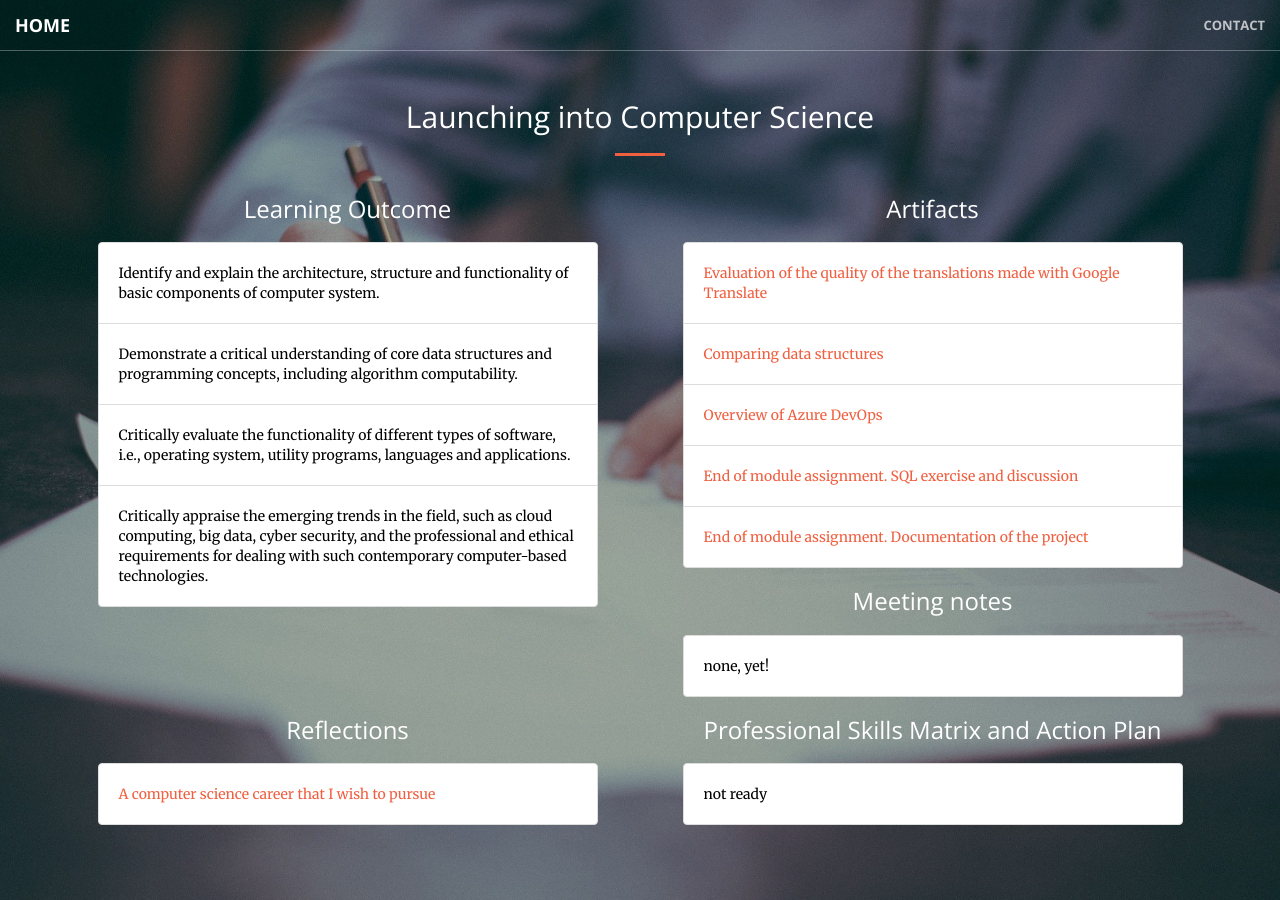
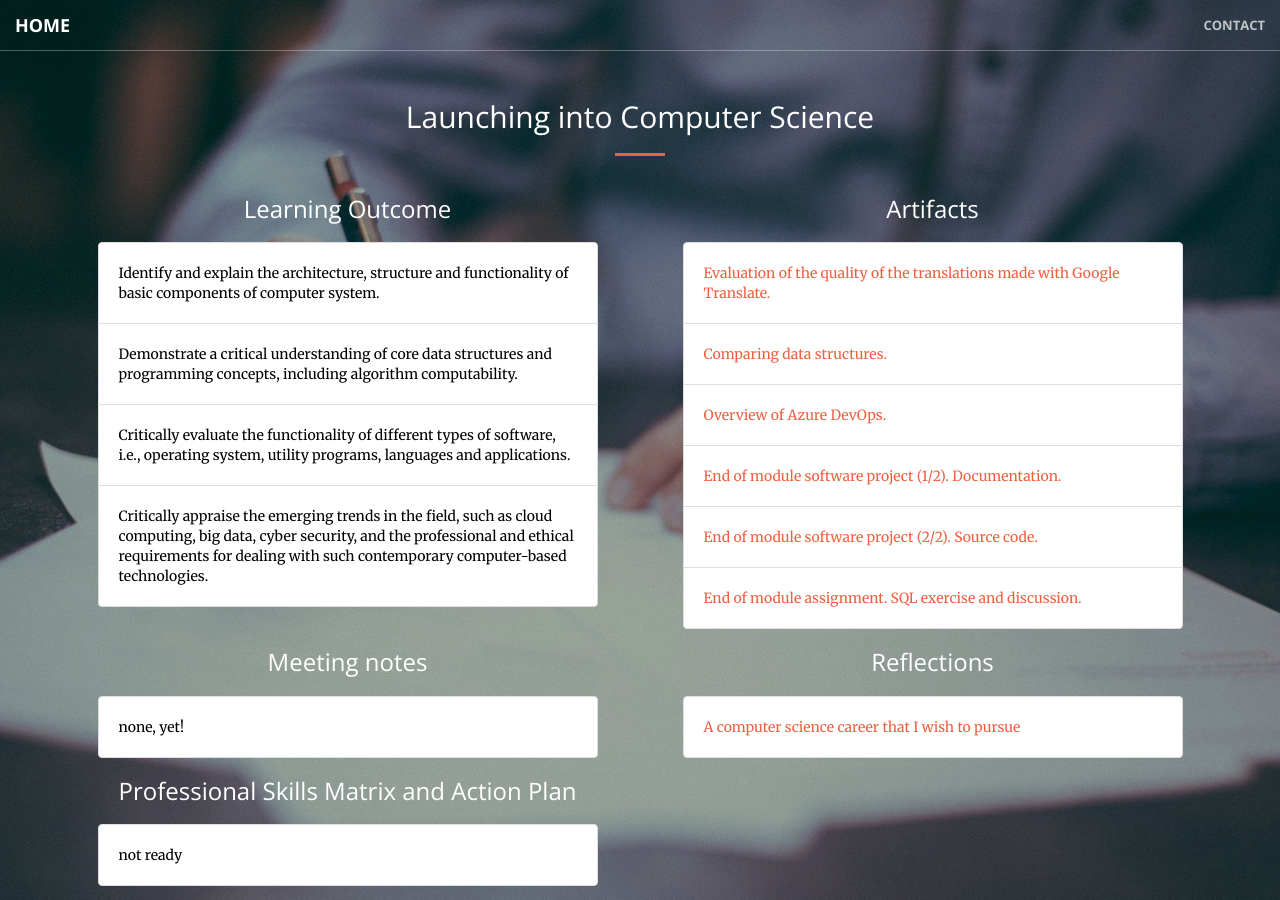
Before and after one commit to ros101/ros101-ros101.github.io, a Jekyll site: the page built from launching/index.md, in a window 1280 px wide and 900 px high. Built offline with Jekyll 4.4.1, drawn with Linux system fonts in a browser that asks for light colours.

Commit message:
fix text

```diff
--- a/launching/index.md
+++ b/launching/index.md
@@ -11,19 +11,22 @@ learnings:
 artifacts:
   - artifact:
     url: test-google-translate.pdf
-    title: Evaluation of the quality of the translations made with Google Translate
+    title: Evaluation of the quality of the translations made with Google Translate.
   - artifact:
     url: comparing-structures.pdf
-    title: Comparing data structures
+    title: Comparing data structures.
   - artifact:
     url: overview_of_azure_devops.pdf
-    title: Overview of Azure DevOps
+    title: Overview of Azure DevOps.
+  - artifact:
+    url: harvard-references-final.pdf
+    title: End of module software project (1/2). Documentation.
+  - artifact:
+    url: https://github.com/ros101/harvard-referencing
+    title: End of module software project (2/2). Source code.
   - artifact:
     url: sql-assignment.md
-    title: End of module assignment. SQL exercise and discussion
-  - artifact:
-    url: harvard-references-final.pdf
-    title: End of module assignment. Documentation of the project
+    title: End of module assignment. SQL exercise and discussion.
 notes:
 #  - note:
 #    url: note1.html
```
Also changed, not shown: index.md (+1 -1 lines).
